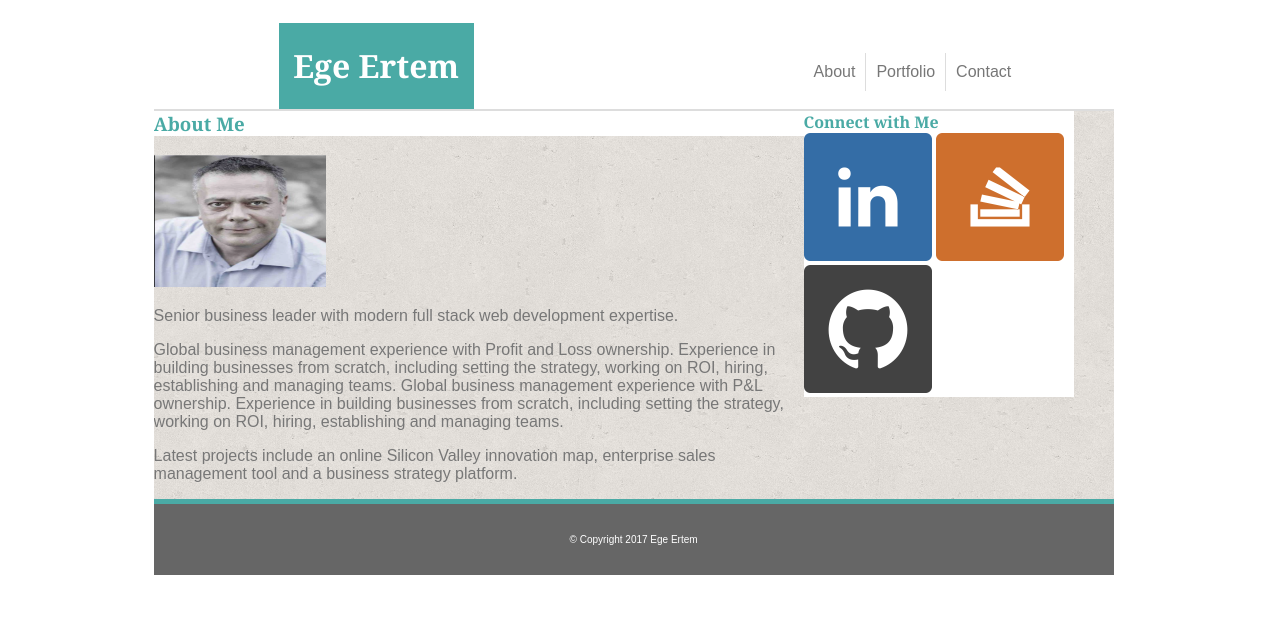
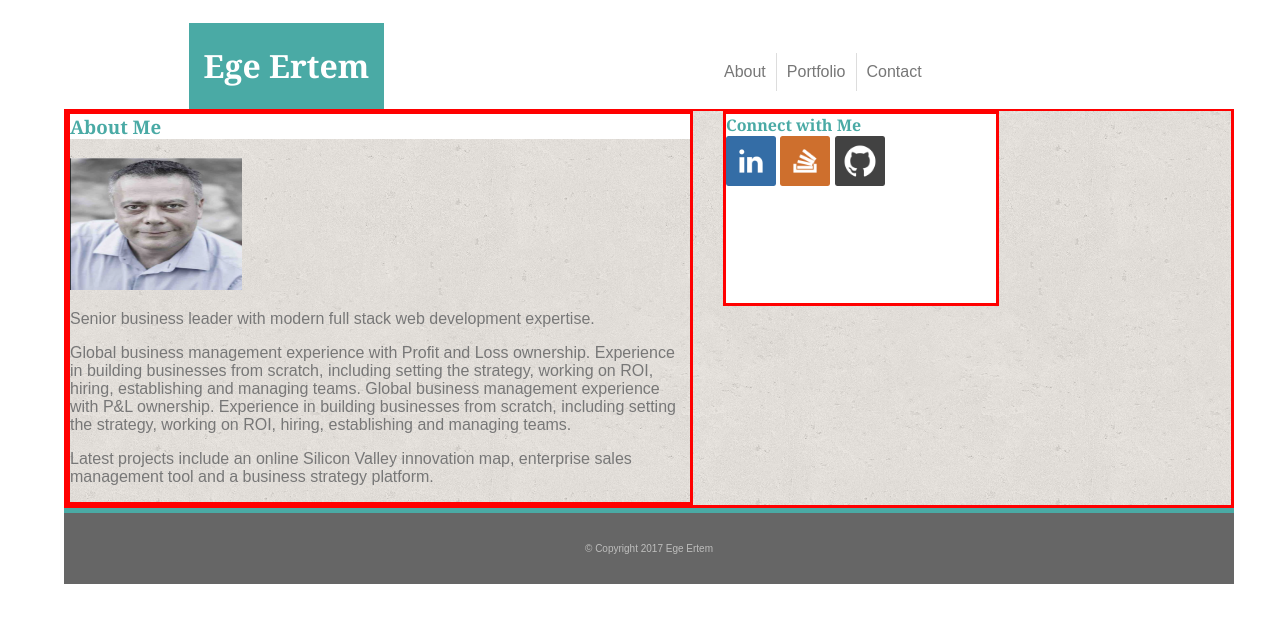
Before and after one commit to Inopo/Basic-Portfolio, a PHP site: page / in a window 1280 px wide. Shown: the top 623 px of the page. Run offline with PHP 8.4, Linux system fonts and the light colour scheme.

Commit message:
evolving

```diff
--- a/assets/css/style.css
+++ b/assets/css/style.css
@@ -1,8 +1,18 @@
+
+/* * {
+    border-style: solid;
+    border-color: red;
+
+    border size: 1px;
+} */
+
 body {
-	width: 960px;
+	width: 1170px;
 	font-family: Arial;
 	color: #777777;
-    margin-left: 12%;
+    margin-left: 5%;
+
+
 }
 header {
 
@@ -12,9 +22,7 @@ header {
 	/*height: 72px;*/
 	width: 960px;
 
-    /*border-style: solid;
-    border-top: #cacaca;
-    border size: 1px; */
+
 }
 
 #Name {
@@ -29,6 +37,8 @@ header {
     margin-left: 125px;
     margin-bottom: 0px;
     margin-top: 15px;
+
+
 }
 
 nav {
@@ -83,16 +93,32 @@ li {
     border-top: 2px solid #dddddd;
 	background-image: url('../images/cork-wallet.png');
     /*background-image: url('../images/ege.png');*/
+        border-style: solid;
+    border-color: red;
+
+    border size: 1px;
 }
 #main {
 
     float: left;
-    width: 650px;
+    width: 620px;
+
+    border-style: solid;
+    border-color: red;
+
+    border size: 1px;
 }
 #sidebar {
     background-color: white;
     float: left;
     width: 270px;
+    height: 189px;
+    margin-left: 30px;
+
+    border-style: solid;
+    border-color: red;
+
+    border size: 1px;
 }
 #aboutheader {
     background-color: white;
@@ -111,7 +137,7 @@ footer {
     background-color: #666666;
 	font-size: 10px;
 	text-align: center;
-    color: white;
+    color: #BEBEBD;
     padding: 30px;
     border-top: 5px solid #4aaaa5;
 }
--- a/index.html
+++ b/index.html
@@ -65,9 +65,9 @@
 
             <section id="sidebar">
     	        <h4 id="connectheader">Connect with Me</h4>
-                <img src="assets/images/1485723748_linkedin-square-social-media.png">
-    	        <img src="assets/images/1485723762_stackoverflow-square-social-media.png">
-                <img src="assets/images/1485723770_github-square-social-media.png">
+                <img src="assets/images/1485723748_linkedin-square-social-media.png" width="50" height="50">
+    	        <img src="assets/images/1485723762_stackoverflow-square-social-media.png" width="50" height="50">
+                <img src="assets/images/1485723770_github-square-social-media.png" width="50" height="50">
 
             </section>
         </div>
```
